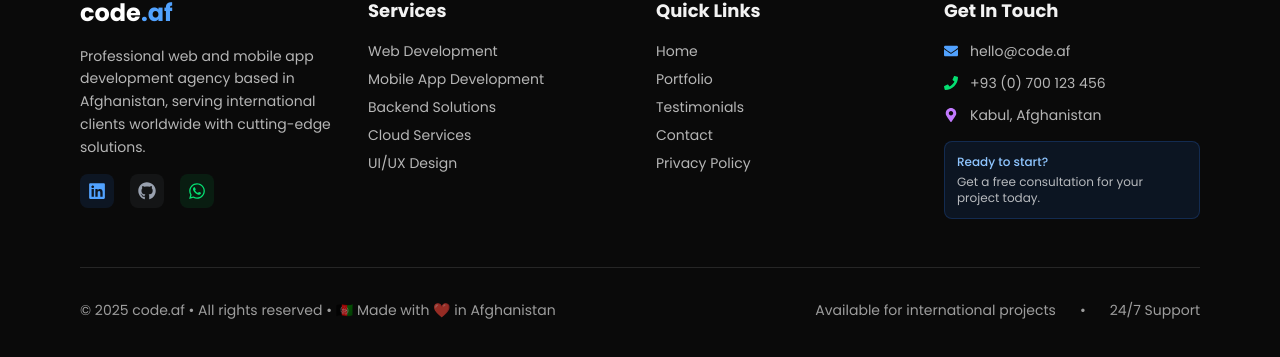
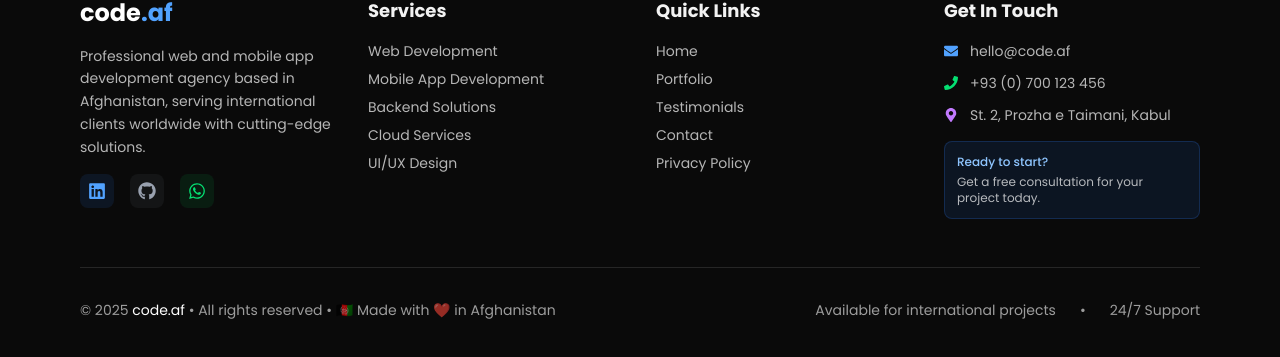
Before and after one commit to HaroonAzizi/code-af, a Next.js app: page / in a window 1280 px wide. Shown: the part 6229-6586 px from the top of the page. Built offline with nearby package versions, Linux system fonts and the light colour scheme.

Commit message:
added contact details

```diff
--- a/app/components/ContactCard.js
+++ b/app/components/ContactCard.js
@@ -127,10 +127,10 @@ export default function ContactCard() {
                     className="w-full px-4 py-3 bg-neutral-800/50 border border-neutral-700 rounded-lg text-white focus:border-blue-400 focus:outline-none transition-colors"
                   >
                     <option value="">Select budget range</option>
-                    <option value="5k-10k">$5,000 - $10,000</option>
-                    <option value="10k-25k">$10,000 - $25,000</option>
-                    <option value="25k-50k">$25,000 - $50,000</option>
-                    <option value="50k+">$50,000+</option>
+                    <option value="5k-10k">$49 - $99</option>
+                    <option value="10k-25k">$100 - $1,499</option>
+                    <option value="25k-50k">$1,500 - $4,999</option>
+                    <option value="50k+">$5,000+</option>
                   </select>
                 </div>
               </div>
@@ -213,11 +213,13 @@ export default function ContactCard() {
                     <h4 className="text-white/95 font-semibold mb-1">
                       Location
                     </h4>
-                    <p className="text-white/70">
-                      St. 2, Prozha e Taimani, Kabul
-                    </p>
+                    <a href="https://maps.app.goo.gl/fjjF9Yhp2PQsAwDg6?g_st=com.google.maps.preview.copy">
+                      <p className="text-white/70 hover:text-white">
+                        St. 2, Prozha e Taimani, Kabul
+                      </p>
+                    </a>
                     <p className="text-white/60 text-sm">
-                      🇦🇫 Serving clients worldwide
+                      🌍 Serving clients worldwide
                     </p>
                   </div>
                 </div>
--- a/app/components/Footer.js
+++ b/app/components/Footer.js
@@ -198,15 +198,27 @@ export default function Footer() {
             <div className="space-y-3 text-sm">
               <div className="flex items-center space-x-3">
                 <FaEnvelope className="text-blue-400 text-sm" />
-                <span className="text-white/70">hello@code.af</span>
+                <a href="mailto:hello@code.af">
+                  <span className="text-white/70 hover:text-white">
+                    hello@code.af
+                  </span>
+                </a>
               </div>
               <div className="flex items-center space-x-3">
                 <FaPhone className="text-green-400 text-sm" />
-                <span className="text-white/70">+93 (0) 700 123 456</span>
+                <a href="tel:+93790087137">
+                  <span className="text-white/70 hover:text-white">
+                    +93 (0) 700 123 456
+                  </span>
+                </a>
               </div>
               <div className="flex items-center space-x-3">
                 <FaMapMarkerAlt className="text-purple-400 text-sm" />
-                <span className="text-white/70">Kabul, Afghanistan</span>
+                <a href="https://maps.app.goo.gl/fjjF9Yhp2PQsAwDg6?g_st=com.google.maps.preview.copy">
+                  <span className="text-white/70 hover:text-white">
+                    St. 2, Prozha e Taimani, Kabul
+                  </span>
+                </a>
               </div>
             </div>
             <div className="bg-blue-500/10 p-3 rounded-lg border border-blue-500/20">
@@ -224,8 +236,11 @@ export default function Footer() {
         <div className="border-t border-neutral-800 mt-12 pt-8">
           <div className="flex flex-col md:flex-row justify-between items-center space-y-4 md:space-y-0">
             <div className="text-sm text-white/60">
-              © 2025 code.af • All rights reserved • 🇦🇫 Made with ❤️ in
-              Afghanistan
+              © 2025{" "}
+              <span className="text-white">
+                <a href="https://code.af">code.af</a>
+              </span>{" "}
+              • All rights reserved • 🇦🇫 Made with ❤️ in Afghanistan
             </div>
             <div className="flex items-center space-x-6 text-sm text-white/60">
               <span>Available for international projects</span>
```
